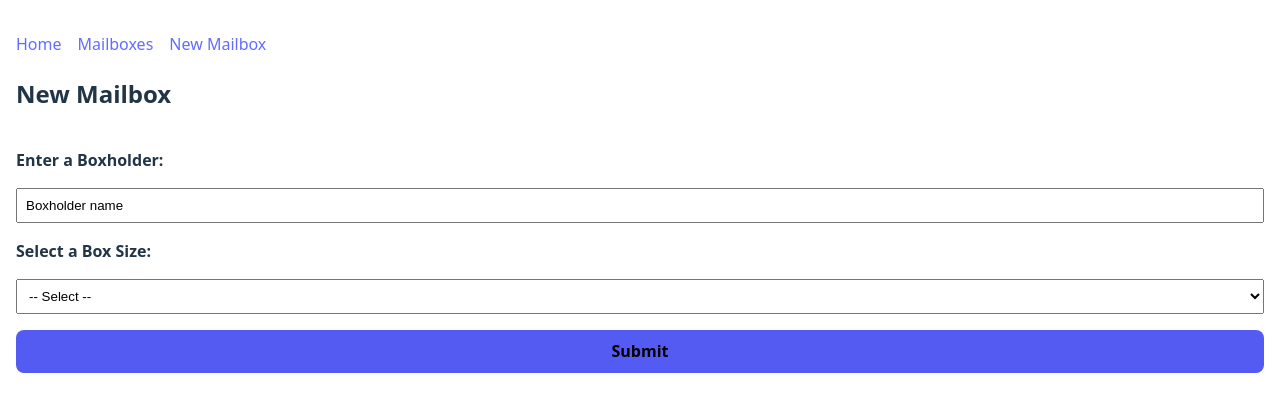
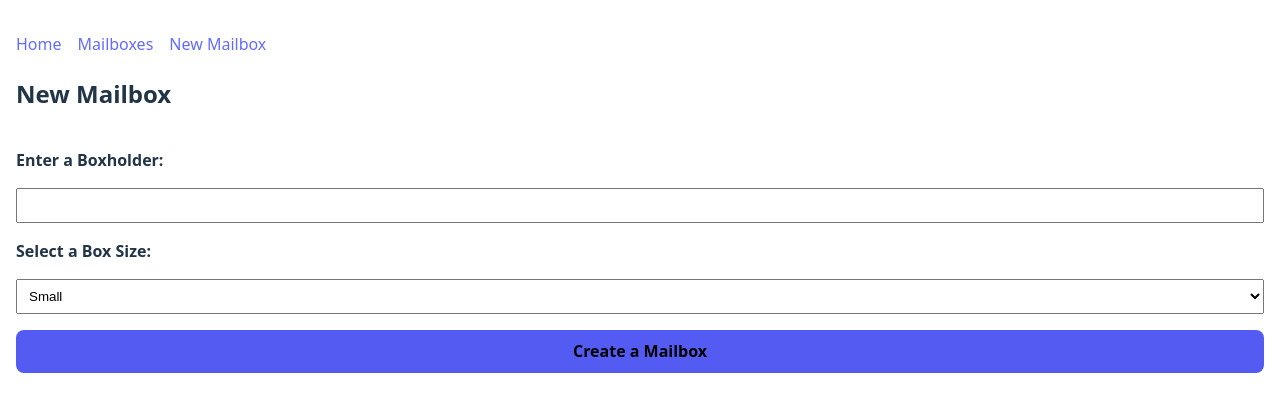
Before and after one commit to ssmlee10/react-router-dom-lab, a React (Vite) app: page /new-mailbox in a window 1280 px wide. Shown: the top 412 px of the page. Built offline with nearby package versions, Linux system fonts and the light colour scheme.

Commit message:
fix mailbox form to display

```diff
--- a/src/App.jsx
+++ b/src/App.jsx
@@ -1,34 +1,25 @@
 import NavBar from "./components/NavBar/NavBar";
 import MailboxForm from './components/MailboxForm/MailboxForm';
 import MailboxList from "./components/MailboxList/MailboxList";
-import MailboxDetails from './components/MailboxDetails/MailboxDetails';
+import MailboxDetails from "./components/MailboxDetails/MailboxDetails";
 import { useState } from "react";
 import { Route, Routes } from "react-router";
-
+import React from 'react';
 
 const App = () => {
-
-  const [mailboxes, setMailboxes ] = useState([]);
-
-  // creates a new mailbox
-  // it should accept form data for a new mailbox and setMailboxes state accordingly
+  const [mailboxes, setMailboxes] = useState([]);
   const addBox = (mailboxData) => {
-    // create a new mailbox
-    // copy objects in mailboxData
-    //_id: mailboxes.length+1 assigns new id to mailbox as mailboxes.length +1
-    const newMailbox = {...mailboxData, _id: mailboxes.length +1,}
-
-    // ... creates a new array with existing mailboxes + adds new ones at the end from newMailbox, pushes into the setMailboxes state
+    const newMailbox = { ...mailboxData, _id: mailboxes.length + 1 };
     setMailboxes([...mailboxes, newMailbox]);
-  }
+  };
 
   return (
     <>
       <NavBar />
       <Routes>
-        <Route path='/' element={<h1>Post Office</h1>}></Route>
+        <Route path="/" element={<h1>Post Office</h1>}></Route>
         <Route path="/mailboxes" element={<MailboxList />} />
-        <Route path="/new-mailbox" element={<MailboxForm addBox={addBox}/>} />
+        <Route path="/new-mailbox" element={<MailboxForm />} />
         <Route path="/mailboxes/:mailboxId" element={<MailboxDetails />} />
       </Routes>
     </>
--- a/src/components/MailboxForm/MailboxForm.jsx
+++ b/src/components/MailboxForm/MailboxForm.jsx
@@ -1,31 +1,54 @@
-const MailboxForm = () => {
+import { useState } from "react";
+import { useNavigate } from "react-router";
+
+const MailboxForm = ({ addBox }) => {
+  const [formData, setFormData] = useState({
+    boxOwner: "",
+    boxSize: "Small",
+  });
+
   const boxSize = {
-    small: 'small',
-    medium: 'medium',
-    large: 'large',
-}
+    Small: "Small",
+    Medium: "Medium",
+    Large: "Large",
+  };
+
+  const handleChange = ({ target }) => {
+    setFormData({ ...formData, [target.boxholder]: target.value });
+  };
+
+  const handleSubmit = (evt) => {
+    evt.preventDefault();
+    addBox(formData);
+    setFormData({ boxOwner: "", boxSize: "Small" });
+  };
 
   return (
     <main>
       <h2>New Mailbox</h2>
-            <form>
+      <form onSubmit={handleSubmit}>
         {/* Boxholder Name */}
         <label htmlFor="boxholder">Enter a Boxholder:</label>
-                <input type="text" id='boxholder' name='boxholder'
-                value='Boxholder name'/>
+        <input
+          type="text"
+          id="boxholder"
+          name="boxholder"
+          value={formData.boxOwner}
+          onChange={handleChange}
+          required
+        />
         <label htmlFor="boxSize">Select a Box Size:</label>
         <select>
-                    <option value="">-- Select --</option>
           {Object.entries(boxSize).map(([key, value]) => (
-                        <option key={key} value = {key}>
+            <option key={key} value={key}>
               {value}
             </option>
           ))}
         </select>
-                <button>Submit</button>
+        <button type="submit">Create a Mailbox</button>
       </form>
     </main>
-    )
-}
+  );
+};
 
 export default MailboxForm;
--- a/src/components/MailboxList/MailboxList.jsx
+++ b/src/components/MailboxList/MailboxList.jsx
@@ -1,4 +1,4 @@
-// import { Link } from 'react-router';
+import { Link } from 'react-router';
 
 const MailboxList = (props) => {
     console.log(props);
```
Also changed, not shown: src/components/NavBar/NavBar.jsx (+3 -9 lines). Lines whose indentation alone changed are shown as unchanged.
